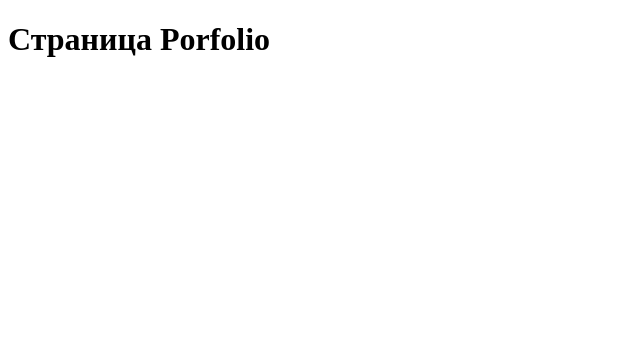
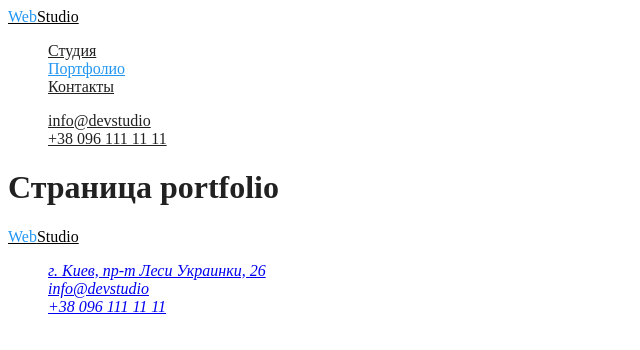
Before and after one commit to YevhenAlekseenko/goit-markup-hw-02, a plain HTML site: page portfolio.html in a window 1280 px wide. Shown: the whole page, without its empty margins (0-640 px from the left). Drawn offline with Linux system fonts and the light colour scheme.

Commit message:
Доработан link.current

```diff
--- a/css/styles.css
+++ b/css/styles.css
@@ -21,7 +21,7 @@ ul {
   color: var(--accent-color);
 }
 
-/* site-nav */
+/* Site-nav */
 
 .site-nav .link {
   color: var(--title-text-color);
@@ -29,6 +29,10 @@ ul {
 
 .site-nav .link:hover,
 .site-nav .link:focus {
+  color: var(--accent-color);
+}
+
+.site-nav .link.current {
   color: var(--accent-color);
 }
 
--- a/portfolio.html
+++ b/portfolio.html
@@ -1,12 +1,51 @@
 <!DOCTYPE html>
 <html lang="en">
+
 <head>
-    <meta charset="UTF-8">
-    <meta http-equiv="X-UA-Compatible" content="IE=edge">
-    <meta name="viewport" content="width=device-width, initial-scale=1.0">
+    <meta charset="UTF-8" />
+    <meta http-equiv="X-UA-Compatible" content="IE=edge" />
+    <meta name="viewport" content="width=device-width, initial-scale=1.0" />
     <title>Document</title>
+    <link rel="stylesheet" href="./css/styles.css" />
 </head>
+
 <body>
-    <h1>Страница Porfolio</h1>
+    <!--Шапка сайта-->
+
+    <header>
+        <nav>
+            <a class="logo" href="./index.html"><span class="text-web">Web</span>Studio</a>
+            <ul class="site-nav">
+                <li><a href="./index.html" class="link">Студия</a></li>
+                <li><a href="./portfolio.html" class="link current">Портфолио</a></li>
+                <li><a href="" class="link">Контакты</a></li>
+            </ul>
+        </nav>
+        <ul class="site-nav">
+            <li><a href="mailto:info@devstudio" class="link">info@devstudio</a></li>
+            <li><a href="tel:+380961111111" class="link">+38 096 111 11 11</a></li>
+        </ul>
+    </header>
+
+    <h1>Страница portfolio</h1>
+
+
+    <!--Подвал страницы-->
+
+    <footer>
+        <a class="logo" href="./index.html"><span class="text-web">Web</span>Studio</a>
+        <address>
+            <ul>
+                <li>
+                    <a
+                        href="https://www.google.com/maps/place/%D0%B1%D1%83%D0%BB.+%D0%9B%D0%B5%D1%81%D0%B8+%D0%A3%D0%BA%D1%80%D0%B0%D0%B8%D0%BD%D0%BA%D0%B8,+26,+%D0%9A%D0%B8%D0%B5%D0%B2,+02000/@50.4265807,30.5361971,17z/data=!3m1!4b1!4m5!3m4!1s0x40d4cf0e033ecbe9:0x57a4dffefec77da0!8m2!3d50.4265807!4d30.5383858">г.
+                        Киев, пр-т Леси Украинки, 26</a>
+                </li>
+                <li><a href="mailto:info@devstudio">info@devstudio</a></li>
+                <li><a href="tel:+380961111111">+38 096 111 11 11</a></li>
+            </ul>
+        </address>
+    </footer>
 </body>
+
 </html>
```
Also changed, not shown: index.html (+1 -1 lines).
